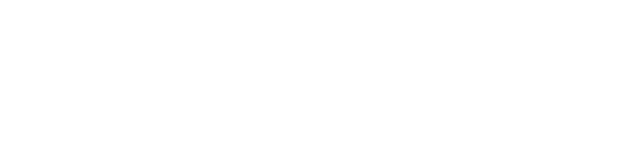
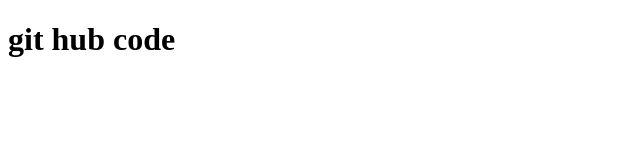
Before and after one commit to mukul91744/girrajproject, a plain HTML site: page index.html in a window 1280 px wide. Shown: the whole page, without its empty margins (0-640 px from the left). Drawn offline with Linux system fonts and the light colour scheme.

Commit message:
i have motified the index.html file

```diff
--- a/index.html
+++ b/index.html
@@ -6,6 +6,6 @@
     <title>GitHUb</title>
 </head>
 <body>
-
+    <h1>git hub code</h1>
 </body>
 </html>
```
